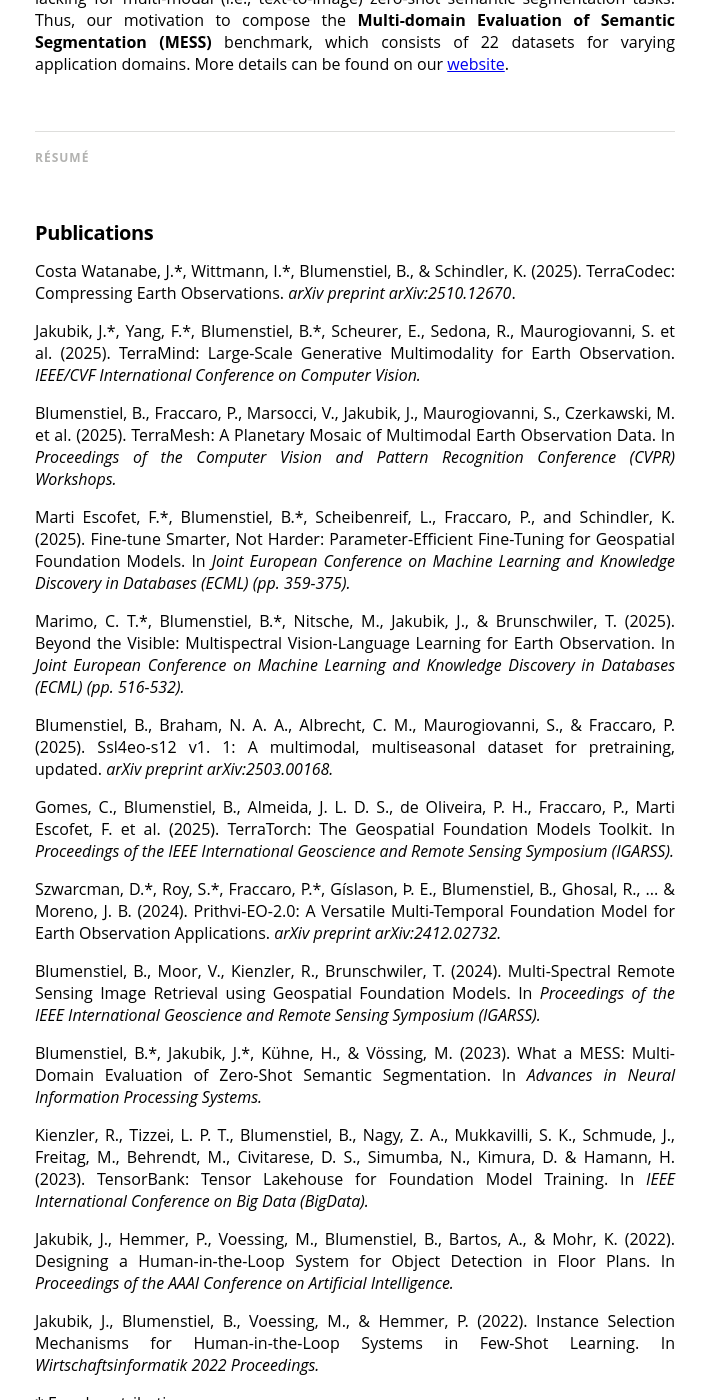
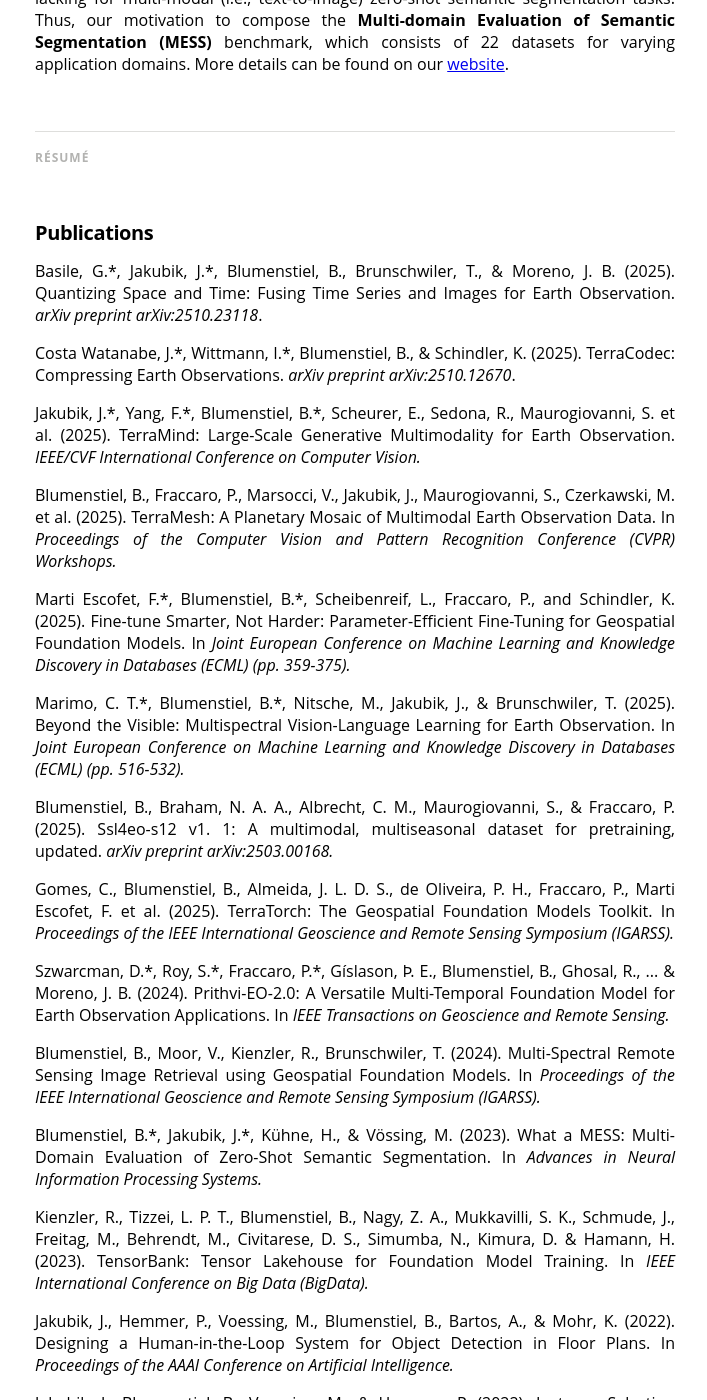
Before and after one commit to blumenstiel/blumenstiel.github.io, a Jekyll site: the page built from index.html, in a window 1280 px wide and 1400 px high, scrolled down 1662 px. Shown: the whole window, without its empty margins (285-992 px from the left). Built offline with Jekyll 4.4.1, drawn with Linux system fonts in a browser that asks for light colours; nearby versions of some CDN libraries; some web fonts are replaced; the list of posts is cut into pages by our own code.

Commit message:
Update website

```diff
--- a/_config.yml
+++ b/_config.yml
@@ -146,6 +146,8 @@
       - Focus on digital services and business strategy
 
 publications:
+  - text: "Basile, G.*, Jakubik, J.*, Blumenstiel, B., Brunschwiler, T., & Moreno, J. B. (2025). Quantizing Space and Time: Fusing Time Series and Images for Earth Observation. <i>arXiv preprint arXiv:2510.23118</i>."
+    url: "https://arxiv.org/abs/2510.23118"
   - text: "Costa Watanabe, J.*, Wittmann, I.*, Blumenstiel, B., & Schindler, K. (2025). TerraCodec: Compressing Earth Observations. <i>arXiv preprint arXiv:2510.12670</i>."
     url: "https://arxiv.org/abs/2510.12670"
   - text: "Jakubik, J.*, Yang, F.*, Blumenstiel, B.*, Scheurer, E., Sedona, R., Maurogiovanni, S. et al. (2025). TerraMind: Large-Scale Generative Multimodality for Earth Observation. <i>IEEE/CVF International Conference on Computer Vision.</i>"
@@ -160,7 +162,7 @@
     url: "https://arxiv.org/abs/2503.00168"
   - text: "Gomes, C., Blumenstiel, B., Almeida, J. L. D. S., de Oliveira, P. H., Fraccaro, P., Marti Escofet, F. et al. (2025). TerraTorch: The Geospatial Foundation Models Toolkit. In <i>Proceedings of the IEEE International Geoscience and Remote Sensing Symposium (IGARSS).</i>"
     url: "https://arxiv.org/abs/2503.20563"
-  - text: "Szwarcman, D.*, Roy, S.*, Fraccaro, P.*, Gíslason, Þ. E., Blumenstiel, B., Ghosal, R., ... & Moreno, J. B. (2024). Prithvi-EO-2.0: A Versatile Multi-Temporal Foundation Model for Earth Observation Applications. <i>arXiv preprint arXiv:2412.02732.</i>"
+  - text: "Szwarcman, D.*, Roy, S.*, Fraccaro, P.*, Gíslason, Þ. E., Blumenstiel, B., Ghosal, R., ... & Moreno, J. B. (2024). Prithvi-EO-2.0: A Versatile Multi-Temporal Foundation Model for Earth Observation Applications. In <i>IEEE Transactions on Geoscience and Remote Sensing.</i>"
     url: "https://arxiv.org/abs/2412.02732"
   - text: "Blumenstiel, B., Moor, V., Kienzler, R., Brunschwiler, T. (2024). Multi-Spectral Remote Sensing Image Retrieval using Geospatial Foundation Models. In <i>Proceedings of the IEEE International Geoscience and Remote Sensing Symposium (IGARSS).</i>"
     url: "https://arxiv.org/abs/2403.02059"
@@ -185,4 +187,8 @@
   - Several workshops on Geospatial Foundation Models at ETH Summer School 2025, ESA-NASA workshop 2025, AMLD 2025
 
 awards:
+  - 2025 AGU Open Science Recognition Prize for the Prithvi-Geospatial AI Foundation Model Team
   - NASA Agency Group Award for Prithvi-EO
+  - IBM Outstanding research accomplishment for "From NASA to ESA and Beyond – Scaling IBM’s Leadership in AI for Science through Strategic Partnerships" as one of the developers of the TerraMind model
+  - IBM Research accomplishment for “Improvement and application of CLAIMED workflow and operator framework in IBM products” as the main contributor for the CLAIMED Component Compiler (C3)
+  - Received a Technical Collaboration Achievement Program (TCAP) award from IBM for open-source contributions to geospatial foundation models
```
